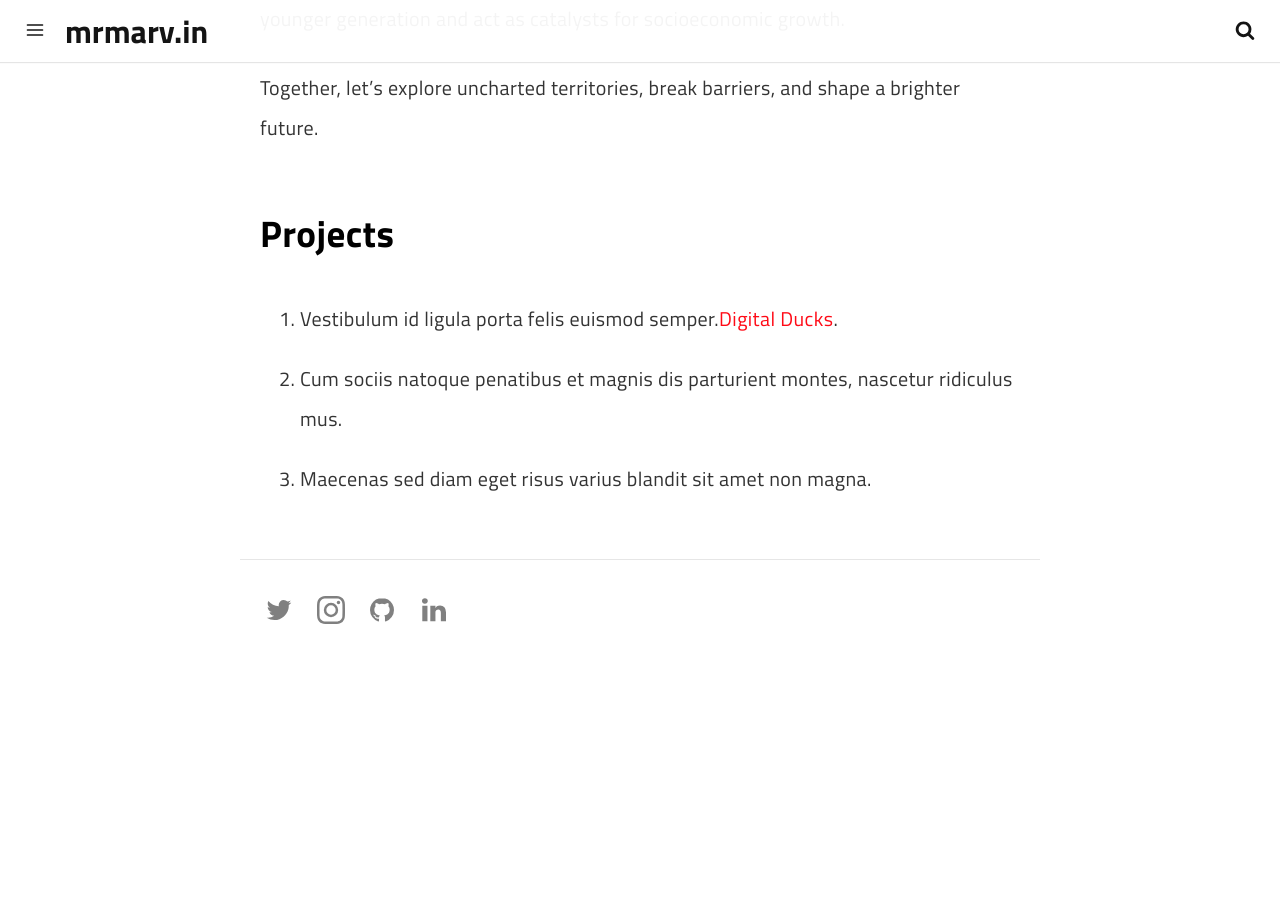
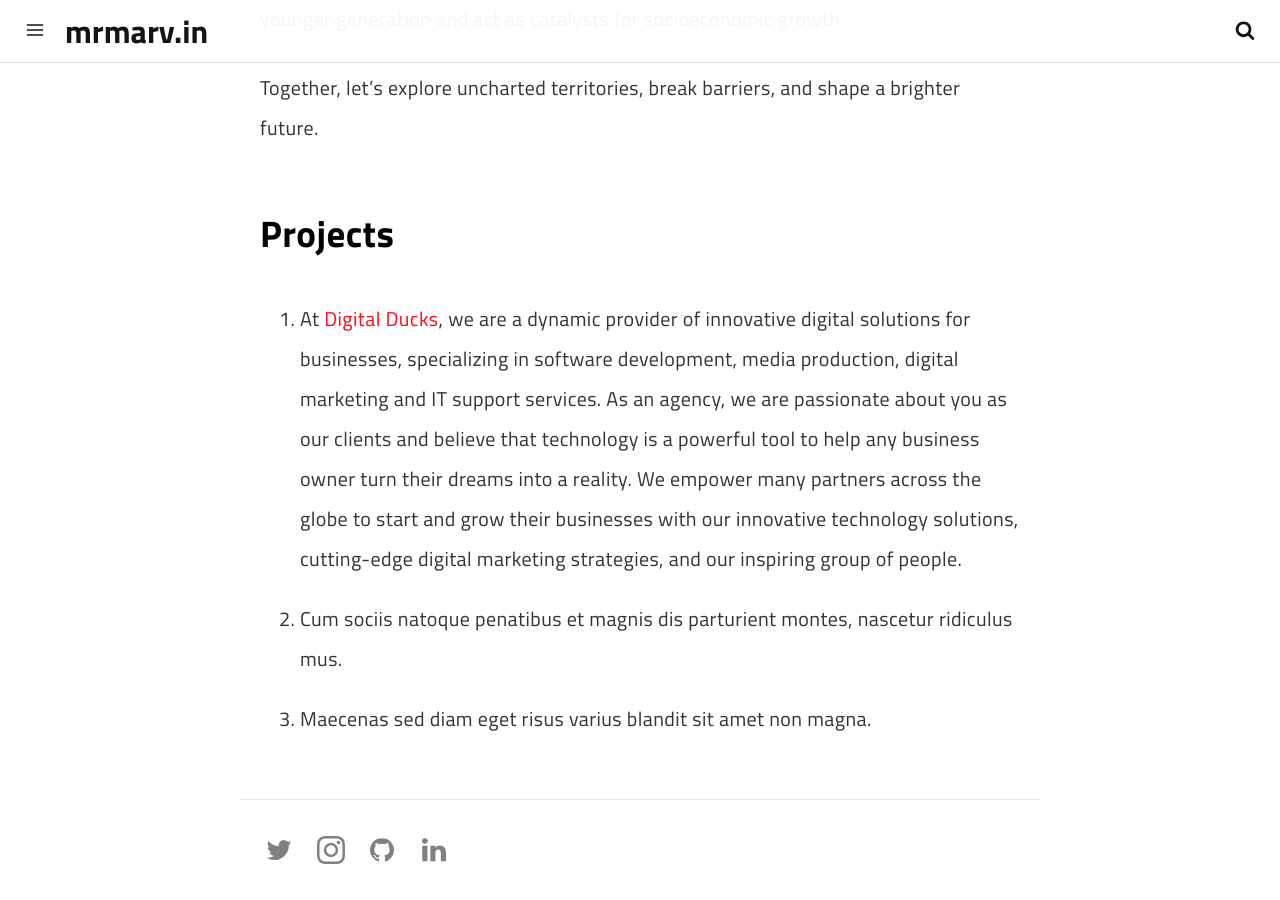
Before and after one commit to marv0/marv0.github.io, a Jekyll site: the page built from pages/about.md, in a window 1280 px wide and 900 px high, scrolled down 561 px. Built offline with Jekyll 4.4.1, drawn with Linux system fonts in a browser that asks for light colours; a script that is not in the unit is left out; before the commit the page ends 1221 px from its top, so only the background shows below that.

Commit message:
Update about.md

```diff
--- a/pages/about.md
+++ b/pages/about.md
@@ -17,6 +17,6 @@
 
 ## Projects
 
-1. Vestibulum id ligula porta felis euismod semper.[Digital Ducks](https://www.digitalducks.co.ke).
+1. At [Digital Ducks](https://www.digitalducks.co.ke), we are a dynamic provider of innovative digital solutions for businesses, specializing in software development, media production, digital marketing and IT support services. As an agency, we are passionate about you as our clients and believe that technology is a powerful tool to help any business owner turn their dreams into a reality. We empower many partners across the globe to start and grow their businesses with our innovative technology solutions, cutting-edge digital marketing strategies, and our inspiring group of people.
 2. Cum sociis natoque penatibus et magnis dis parturient montes, nascetur ridiculus mus.
 3. Maecenas sed diam eget risus varius blandit sit amet non magna.
```
